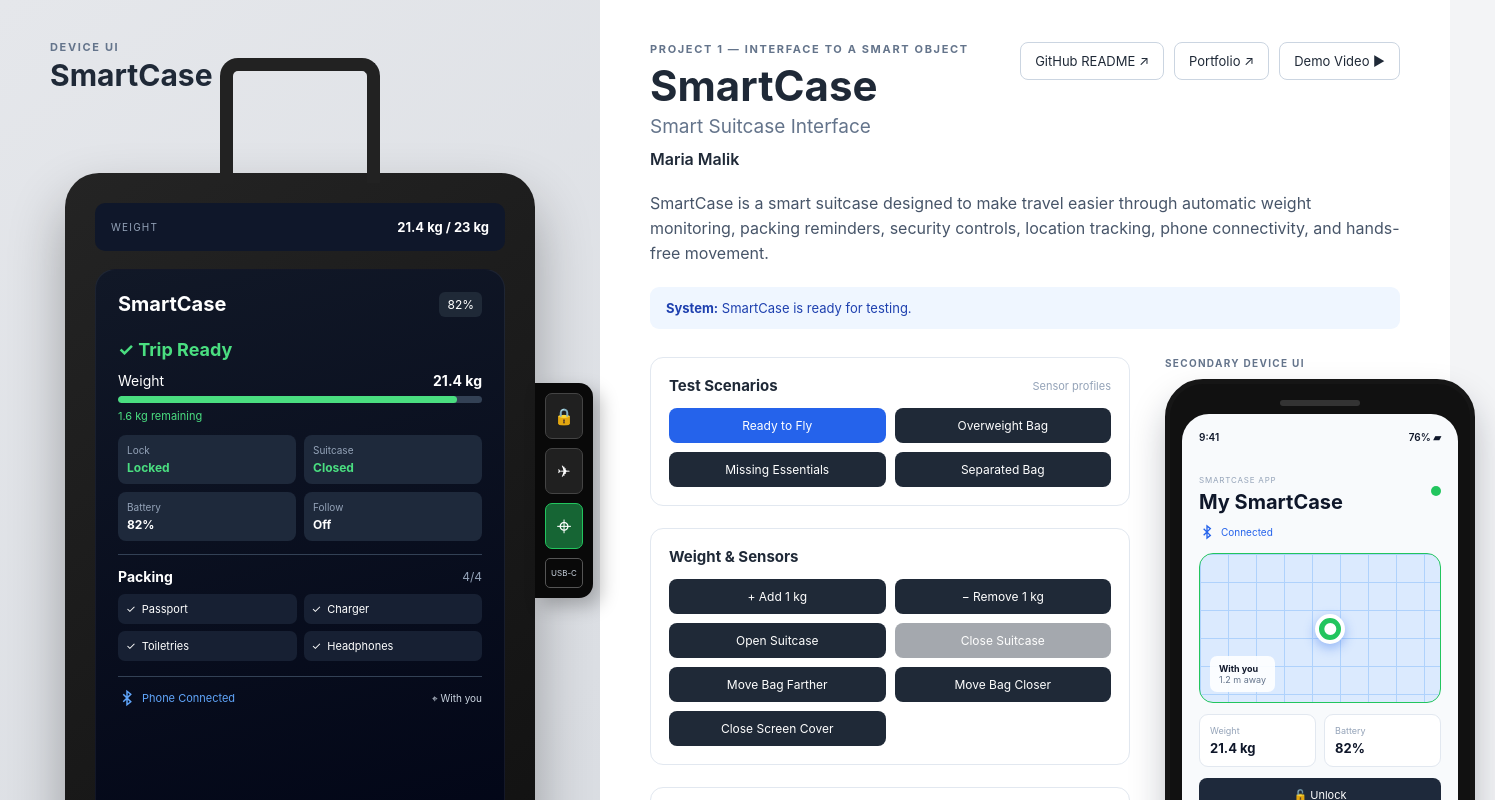
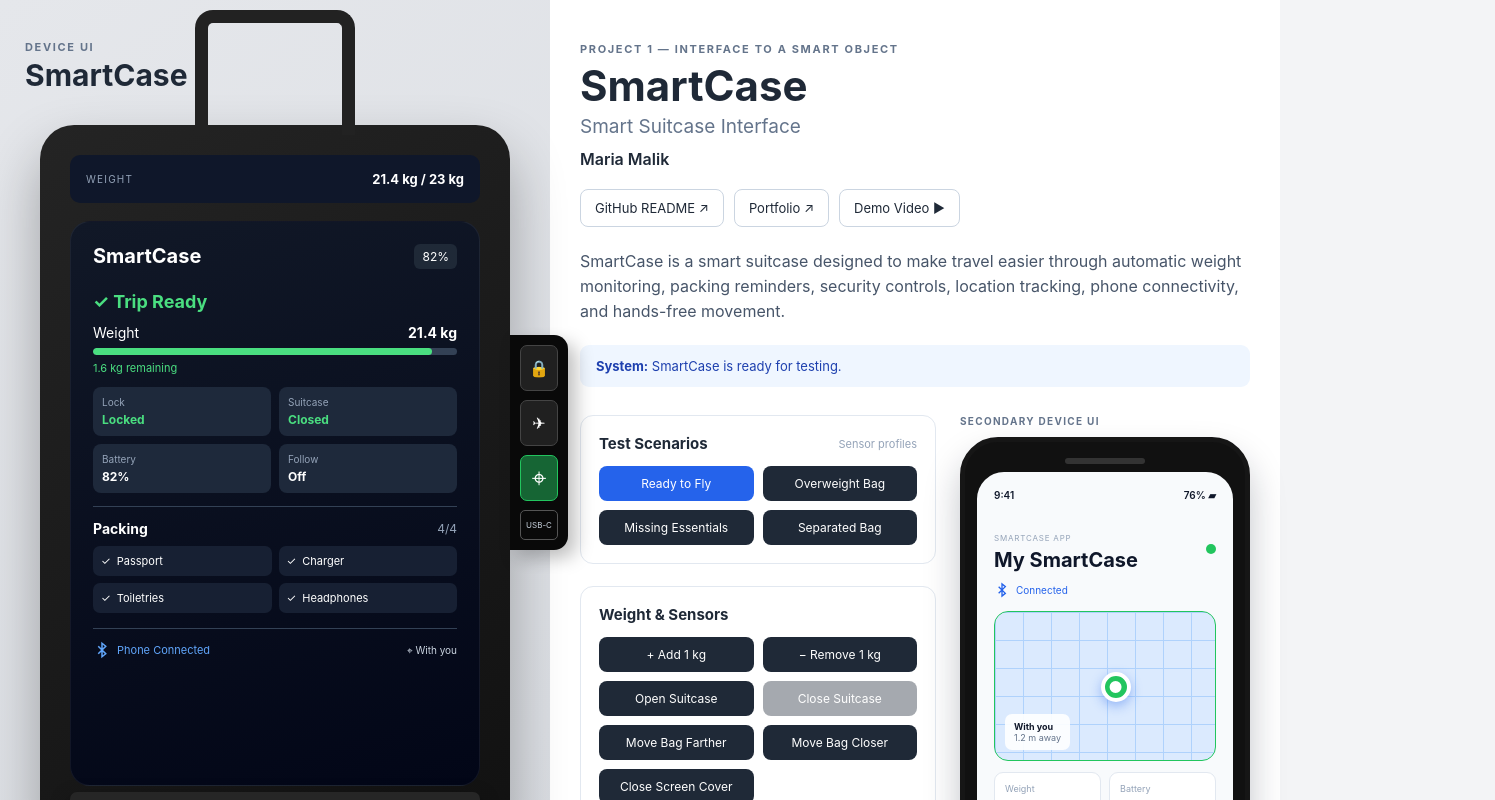
Before and after one commit to mariamalik2105/smart-suitcase, a Svelte app: page / in a window 1280 px wide. Shown: the top 800 px of the page, 1495 px wide, since content can reach past the window. Built offline with nearby package versions, Linux system fonts and the light colour scheme.

Commit message:
Refine SmartCase layout and controls

```diff
--- a/src/app.css
+++ b/src/app.css
@@ -37,11 +37,11 @@ button:disabled {
   display: grid;
 
   grid-template-columns:
-    600px
-    minmax(850px, 1fr);
+    550px
+    minmax(0, 1fr);
 
   min-height: 100vh;
-  min-width: 1450px;
+  width: 100%;
 }
 
 
@@ -49,7 +49,9 @@ button:disabled {
    /*DEVICE SECTION*/
 
 .device-section {
-  padding: 40px 50px 80px;
+  padding: 40px 25px 80px;
+
+  min-width: 0;
 
   background:
     linear-gradient(
@@ -59,6 +61,14 @@ button:disabled {
     );
 }
 
+  background:
+    linear-gradient(
+      145deg,
+      #e5e7eb,
+      #d1d5db
+    );
+}
+
 .section-heading {
   margin-bottom: 80px;
 }
@@ -86,7 +96,8 @@ button:disabled {
    /*SUITCASE BODY*/
 
 .suitcase {
-  position: relative;
+  position: sticky;
+  top: 125px;
 
   width: 470px;
   height: 720px;
@@ -616,7 +627,9 @@ button:disabled {
 
 .testing-section {
   padding:
-    42px 50px 80px;
+    42px 30px 80px;
+
+  min-width: 0;
 
   background: white;
 }
@@ -631,7 +644,9 @@ button:disabled {
 
   align-items: flex-start;
 
-  gap: 30px;
+  gap: 20px;
+
+  flex-wrap: wrap;
 }
 
 .project-header h1 {
@@ -713,12 +728,14 @@ button:disabled {
   display: grid;
 
   grid-template-columns:
-    minmax(480px, 1fr)
-    330px;
-
-  gap: 35px;
+    minmax(0, 1fr)
+    290px;
+
+  gap: 24px;
 
   align-items: start;
+
+  min-width: 0;
 }
 
 
@@ -942,6 +959,7 @@ button:disabled {
 
 .phone {
   width: 310px;
+  max-width: 290px;
 
   padding:
     12px;
@@ -1135,6 +1153,7 @@ button:disabled {
     transform: scale(1);
   }
 
+
   to {
     transform: scale(1.25);
   }
```
